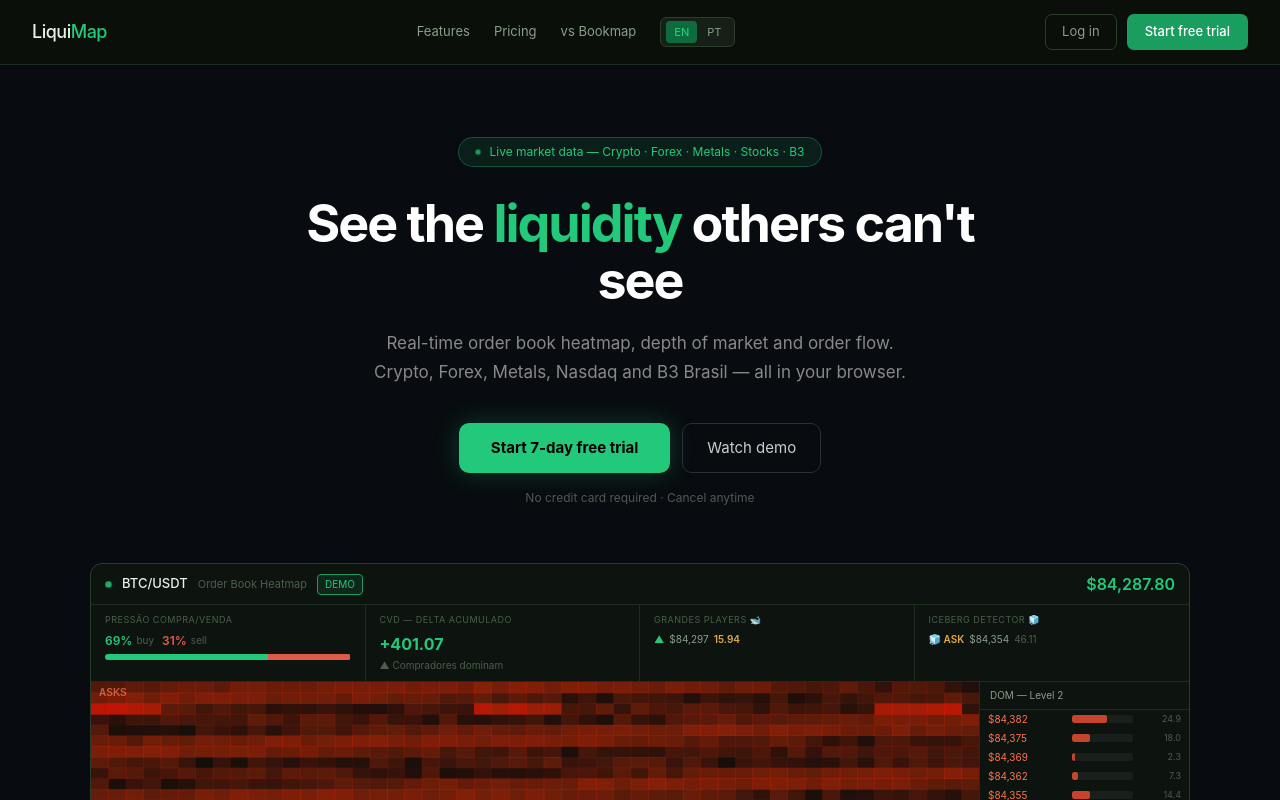
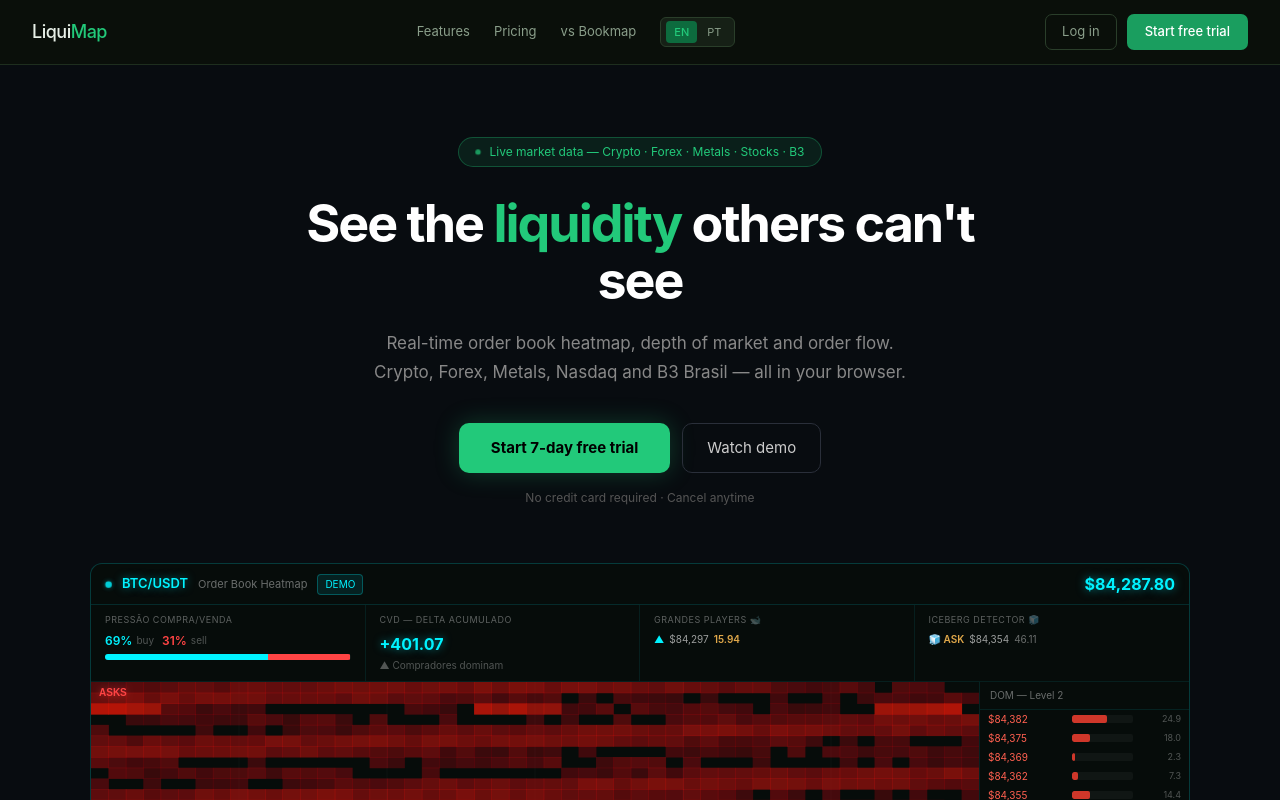
Before and after one commit to superdownyes-pixel/liquimap, a Next.js app: page / in a window 1280 px wide. Both pictures are taken after a click on the element "vs Bookmap". Shown: the top 800 px of the page. Built offline with nearby package versions, Linux system fonts and the light colour scheme; no server answers.

Commit message:
feat: per-asset color themes (BTC=cyan, ETH=purple, SOL=green) + whale glow effect

```diff
--- a/components/HeatmapDemo.js
+++ b/components/HeatmapDemo.js
@@ -1,6 +1,16 @@
 import { useEffect, useRef, useState } from 'react'
 
-export default function HeatmapDemo({ height = 340 }) {
+const THEMES = {
+  'BTC/USDT': { color: '#00f3ff', glow: 'rgba(0,243,255,0.5)',   bg: 'rgba(0,243,255,0.05)',   askColor: '#ff4444', askGlow: 'rgba(255,68,68,0.5)'   },
+  'ETH/USDT': { color: '#bc13fe', glow: 'rgba(188,19,254,0.5)',  bg: 'rgba(188,19,254,0.05)',  askColor: '#ff6b35', askGlow: 'rgba(255,107,53,0.5)'  },
+  'SOL/USDT': { color: '#00ff88', glow: 'rgba(0,255,136,0.5)',   bg: 'rgba(0,255,136,0.05)',   askColor: '#ff3366', askGlow: 'rgba(255,51,102,0.5)'  },
+  'BNB/USDT': { color: '#f3ba2f', glow: 'rgba(243,186,47,0.5)',  bg: 'rgba(243,186,47,0.05)',  askColor: '#ff5500', askGlow: 'rgba(255,85,0,0.5)'    },
+  'XRP/USDT': { color: '#346aa9', glow: 'rgba(52,106,169,0.5)',  bg: 'rgba(52,106,169,0.05)',  askColor: '#e03030', askGlow: 'rgba(224,48,48,0.5)'   },
+}
+
+const WHALE_THRESHOLD = 8
+
+export default function HeatmapDemo({ symbol = 'BTC/USDT', height = 340 }) {
   const canvasRef = useRef(null)
   const rafRef    = useRef(null)
   const heatRef   = useRef([])
@@ -13,16 +23,15 @@
   const [trades, setTrades]       = useState([])
   const [domRows, setDomRows]     = useState({ asks: [], bids: [] })
 
+  const theme = THEMES[symbol] || THEMES['BTC/USDT']
   const fmt    = (n, d = 2) => Number(n).toLocaleString('en-US', { minimumFractionDigits: d, maximumFractionDigits: d })
   const fmtVol = (n) => n >= 1000 ? `${(n / 1000).toFixed(1)}k` : n.toFixed(2)
 
   useEffect(() => {
     let alive = true
     let tick  = 0
-    let basePrice  = 84320.5
+    let basePrice  = symbol === 'ETH/USDT' ? 3200 : symbol === 'SOL/USDT' ? 140 : 84320.5
     let cvdAcc     = 0
-    let buyVolAcc  = 0
-    let sellVolAcc = 0
 
     function genBook(bp) {
       const asks = Array.from({ length: 14 }, (_, i) => ({
@@ -42,18 +51,16 @@
     function simulate() {
       if (!alive) return
       tick++
-      basePrice += (Math.random() - 0.495) * 8
+      basePrice += (Math.random() - 0.495) * (symbol === 'SOL/USDT' ? 0.3 : symbol === 'ETH/USDT' ? 2 : 8)
       setPrice(parseFloat(basePrice.toFixed(1)))
 
       const bp = Math.round(50 + Math.sin(tick * 0.04) * 18 + (Math.random() - 0.5) * 8)
       setBuyPct(Math.max(20, Math.min(80, bp)))
-
       cvdAcc += (bp - 50) * 0.6 + (Math.random() - 0.5) * 4
       setCvd(cvdAcc)
 
       const book = genBook(basePrice)
       setDomRows(book)
-
       heatRef.current.push({ asks: book.asks.map(l => l.size), bids: book.bids.map(l => l.size) })
       if (heatRef.current.length > 120) heatRef.current.shift()
 
@@ -61,8 +68,7 @@
         const isBuy = Math.random() > 0.48
         const qty   = Math.random() < 0.05 ? 5 + Math.random() * 15 : 0.01 + Math.random() * 0.8
         const t     = { time: new Date().toTimeString().slice(0, 8), price: basePrice + (Math.random() - 0.5) * 2, qty, isBuy }
-        if (isBuy) buyVolAcc += qty; else sellVolAcc += qty
-        if (qty >= 5) setLargeLots(prev => [{ ...t, ts: Date.now() }, ...prev].slice(0, 8))
+        if (qty >= WHALE_THRESHOLD) setLargeLots(prev => [{ ...t }, ...prev].slice(0, 8))
         setTrades(prev => [t, ...prev].slice(0, 40))
       }
       if (tick % 37 === 0) {
@@ -72,20 +78,32 @@
     }
 
     const interval = setInterval(simulate, 180)
+    return () => { alive = false; clearInterval(interval) }
+  }, [symbol])
+
+  useEffect(() => {
+    let alive = true
+    const t = THEMES[symbol] || THEMES['BTC/USDT']
 
     function draw() {
       const canvas = canvasRef.current
       if (!canvas) { rafRef.current = requestAnimationFrame(draw); return }
-      const W = canvas.offsetWidth
-      const H = height
+      const W = canvas.offsetWidth, H = height
       if (canvas.width !== W) canvas.width = W
       canvas.height = H
       const ctx = canvas.getContext('2d')
-      ctx.clearRect(0, 0, W, H)
 
-      // Dark background
-      ctx.fillStyle = '#0a0f0a'
+      // Dark bg
+      ctx.fillStyle = '#060c0a'
       ctx.fillRect(0, 0, W, H)
+
+      // Subtle grid
+      ctx.strokeStyle = 'rgba(255,255,255,0.03)'
+      ctx.lineWidth = 1
+      for (let i = 1; i < 6; i++) {
+        ctx.beginPath(); ctx.moveTo(W*i/6, 0); ctx.lineTo(W*i/6, H); ctx.stroke()
+      }
+      ctx.beginPath(); ctx.moveTo(0, H/2); ctx.lineTo(W, H/2); ctx.stroke()
 
       const hist = heatRef.current
       if (hist.length < 2) { rafRef.current = requestAnimationFrame(draw); return }
@@ -103,174 +121,185 @@
 
       for (let c = 0; c < cols; c++) {
         const snap = hist[c]
-        const age  = (c / cols) // 0=oldest, 1=newest
+        const isLatest = c === cols - 1
 
         for (let r = 0; r < LEVELS; r++) {
-          // ASKS: orange → deep red gradient based on intensity
+          // ── ASKS (top half) ──
           if (snap.asks[r] !== undefined) {
-            const ai = snap.asks[r] / mx
-            const intensity = Math.pow(ai, 0.4)
-            if (intensity > 0.04) {
-              // Low: dark orange | Mid: bright orange | High: hot white-red
-              const R = Math.round(180 + 75 * intensity)
-              const G = Math.round(60 * (1 - intensity) * intensity * 3)
-              const B = Math.round(20 * (1 - intensity))
-              ctx.fillStyle = `rgba(${R},${G},${B},${intensity * 0.92})`
+            const qty = snap.asks[r]
+            const alpha = Math.min(qty / mx, 1)
+            if (alpha > 0.04) {
+              const isWhale = qty > WHALE_THRESHOLD * mx * 0.4
+
+              if (isWhale && isLatest) {
+                ctx.shadowBlur  = 12
+                ctx.shadowColor = t.askGlow
+              }
+
+              // Color intensity: dim orange → bright red-white
+              const R = Math.round(200 + 55 * alpha)
+              const G = Math.round(50  * (1 - alpha) * alpha * 2)
+              const B = Math.round(20  * (1 - alpha))
+              ctx.fillStyle = `rgba(${R},${G},${B},${Math.pow(alpha, 0.4) * 0.9})`
               ctx.fillRect(c * cellW, r * cellH, cellW + 0.5, cellH + 0.5)
+
+              if (isWhale && isLatest) ctx.shadowBlur = 0
             }
           }
 
-          // BIDS: dark teal → bright cyan-green gradient
+          // ── BIDS (bottom half) — themed color ──
           if (snap.bids[r] !== undefined) {
-            const bi = snap.bids[r] / mx
-            const intensity = Math.pow(bi, 0.4)
-            if (intensity > 0.04) {
-              // Low: dark teal | Mid: teal-green | High: bright cyan
-              const R = Math.round(10 + 40 * intensity)
-              const G = Math.round(120 + 80 * intensity)
-              const B = Math.round(80 + 100 * intensity)
-              ctx.fillStyle = `rgba(${R},${G},${B},${intensity * 0.88})`
+            const qty = snap.bids[r]
+            const alpha = Math.min(qty / mx, 1)
+            if (alpha > 0.04) {
+              const isWhale = qty > WHALE_THRESHOLD * mx * 0.4
+
+              if (isWhale && isLatest) {
+                ctx.shadowBlur  = 14
+                ctx.shadowColor = t.glow
+              }
+
+              // Parse theme color and apply alpha
+              const intensity = Math.pow(alpha, 0.38)
+              ctx.fillStyle = hexToRgba(t.color, intensity * 0.88)
               ctx.fillRect(c * cellW, H / 2 + r * cellH, cellW + 0.5, cellH + 0.5)
+
+              // Whale gets extra bright cell
+              if (isWhale && isLatest) {
+                ctx.fillStyle = hexToRgba(t.color, 0.95)
+                ctx.fillRect(c * cellW - 1, H / 2 + r * cellH - 1, cellW + 2, cellH + 2)
+                ctx.shadowBlur = 0
+              }
             }
           }
         }
       }
 
-      // Highlight thick walls (gold glow)
-      const latest = hist[hist.length - 1]
-      if (latest) {
-        latest.asks.forEach((v, r) => {
-          if (v / mx > 0.72) {
-            ctx.fillStyle = 'rgba(255,220,50,0.18)'
-            ctx.fillRect((cols - 1) * cellW - 2, r * cellH, cellW + 3, cellH + 0.5)
-          }
-        })
-        latest.bids.forEach((v, r) => {
-          if (v / mx > 0.72) {
-            ctx.fillStyle = 'rgba(255,220,50,0.18)'
-            ctx.fillRect((cols - 1) * cellW - 2, H / 2 + r * cellH, cellW + 3, cellH + 0.5)
-          }
-        })
-      }
-
       // Midline glow
-      const grad = ctx.createLinearGradient(0, H/2 - 3, 0, H/2 + 3)
+      const grad = ctx.createLinearGradient(0, H/2-4, 0, H/2+4)
       grad.addColorStop(0, 'rgba(255,255,255,0.0)')
-      grad.addColorStop(0.5, 'rgba(255,255,255,0.25)')
+      grad.addColorStop(0.5, 'rgba(255,255,255,0.2)')
       grad.addColorStop(1, 'rgba(255,255,255,0.0)')
       ctx.fillStyle = grad
-      ctx.fillRect(0, H / 2 - 3, W, 6)
+      ctx.fillRect(0, H/2-4, W, 8)
 
-      // Labels
-      ctx.fillStyle = 'rgba(255,120,80,0.7)'
+      // Labels with theme color
+      ctx.shadowBlur = 6; ctx.shadowColor = t.askGlow
+      ctx.fillStyle = t.askColor || '#ff5030'
       ctx.font = 'bold 10px sans-serif'
       ctx.fillText('ASKS', 8, 14)
-      ctx.fillStyle = 'rgba(50,200,140,0.7)'
-      ctx.fillText('BIDS', 8, H / 2 + 14)
+      ctx.shadowBlur = 6; ctx.shadowColor = t.glow
+      ctx.fillStyle = t.color
+      ctx.fillText('BIDS', 8, H/2 + 14)
+      ctx.shadowBlur = 0
       ctx.fillStyle = 'rgba(255,255,255,0.2)'
       ctx.font = '10px sans-serif'
-      ctx.fillText('recent →', W - 65, H - 4)
+      ctx.fillText('recent →', W - 65, H - 5)
 
       rafRef.current = requestAnimationFrame(draw)
     }
     rafRef.current = requestAnimationFrame(draw)
+    return () => { alive = false; cancelAnimationFrame(rafRef.current) }
+  }, [symbol, height])
 
-    return () => {
-      alive = false
-      clearInterval(interval)
-      cancelAnimationFrame(rafRef.current)
-    }
-  }, [height])
+  function hexToRgba(hex, alpha) {
+    const r = parseInt(hex.slice(1,3),16)
+    const g = parseInt(hex.slice(3,5),16)
+    const b = parseInt(hex.slice(5,7),16)
+    return `rgba(${r},${g},${b},${alpha})`
+  }
 
   const sellPct  = 100 - buyPct
-  const cvdColor = cvd >= 0 ? 'var(--green2)' : 'var(--red)'
-  const maxSize  = Math.max(...domRows.asks.map(l => l?.size || 0), ...domRows.bids.map(l => l?.size || 0), 1)
+  const cvdColor = cvd >= 0 ? theme.color : '#ff4444'
+  const maxSize  = Math.max(...domRows.asks.map(l => l?.size||0), ...domRows.bids.map(l => l?.size||0), 1)
 
   return (
-    <div style={{ display: 'flex', flexDirection: 'column', background: '#0d1410', borderRadius: 12, overflow: 'hidden', border: '0.5px solid var(--border2)' }}>
+    <div style={{ display: 'flex', flexDirection: 'column', background: '#060c0a', borderRadius: 12, overflow: 'hidden', border: `0.5px solid ${theme.color}33` }}>
 
       {/* Top bar */}
-      <div style={{ display: 'flex', alignItems: 'center', justifyContent: 'space-between', padding: '8px 14px', borderBottom: '0.5px solid var(--border)', flexWrap: 'wrap', gap: 8 }}>
+      <div style={{ display: 'flex', alignItems: 'center', justifyContent: 'space-between', padding: '8px 14px', borderBottom: `0.5px solid ${theme.color}22`, flexWrap: 'wrap', gap: 8 }}>
         <div style={{ display: 'flex', alignItems: 'center', gap: 10 }}>
-          <span className="dot-live" style={{ background: 'var(--green2)' }} />
-          <span style={{ fontSize: 13, fontWeight: 500, color: 'var(--text)' }}>BTC/USDT</span>
-          <span style={{ fontSize: 11, color: 'var(--text3)' }}>Order Book Heatmap</span>
-          <span style={{ fontSize: 10, padding: '2px 7px', borderRadius: 4, background: 'rgba(34,201,122,0.1)', color: 'var(--green2)', border: '0.5px solid var(--green)' }}>DEMO</span>
+          <span className="dot-live" style={{ background: theme.color, boxShadow: `0 0 6px ${theme.glow}` }} />
+          <span style={{ fontSize: 13, fontWeight: 600, color: theme.color, textShadow: `0 0 8px ${theme.glow}` }}>{symbol}</span>
+          <span style={{ fontSize: 11, color: 'rgba(255,255,255,0.4)' }}>Order Book Heatmap</span>
+          <span style={{ fontSize: 10, padding: '2px 7px', borderRadius: 4, background: `${theme.color}18`, color: theme.color, border: `0.5px solid ${theme.color}44` }}>DEMO</span>
         </div>
-        <span style={{ fontSize: 16, fontWeight: 600, color: 'var(--green2)' }}>${fmt(price)}</span>
+        <span style={{ fontSize: 16, fontWeight: 700, color: theme.color, textShadow: `0 0 10px ${theme.glow}` }}>${fmt(price)}</span>
       </div>
 
       {/* Flow Indicators */}
-      <div style={{ display: 'grid', gridTemplateColumns: 'repeat(4, 1fr)', borderBottom: '0.5px solid var(--border)', background: '#0d1410' }}>
-        <div style={{ padding: '8px 14px', borderRight: '0.5px solid var(--border)' }}>
-          <div style={{ fontSize: 9, color: 'var(--text3)', marginBottom: 5, letterSpacing: 0.5 }}>PRESSÃO COMPRA/VENDA</div>
+      <div style={{ display: 'grid', gridTemplateColumns: 'repeat(4, 1fr)', borderBottom: `0.5px solid ${theme.color}15`, background: '#060c0a' }}>
+        <div style={{ padding: '8px 14px', borderRight: `0.5px solid ${theme.color}15` }}>
+          <div style={{ fontSize: 9, color: 'rgba(255,255,255,0.35)', marginBottom: 5, letterSpacing: 0.5 }}>PRESSÃO COMPRA/VENDA</div>
           <div style={{ display: 'flex', gap: 4, alignItems: 'center', marginBottom: 4 }}>
-            <span style={{ fontSize: 12, fontWeight: 600, color: 'var(--green2)' }}>{buyPct}%</span>
-            <span style={{ fontSize: 10, color: 'var(--text3)' }}>buy</span>
-            <span style={{ fontSize: 12, fontWeight: 600, color: 'var(--red)', marginLeft: 4 }}>{sellPct}%</span>
-            <span style={{ fontSize: 10, color: 'var(--text3)' }}>sell</span>
+            <span style={{ fontSize: 12, fontWeight: 600, color: theme.color }}>{buyPct}%</span>
+            <span style={{ fontSize: 10, color: 'rgba(255,255,255,0.3)' }}>buy</span>
+            <span style={{ fontSize: 12, fontWeight: 600, color: '#ff4444', marginLeft: 4 }}>{sellPct}%</span>
+            <span style={{ fontSize: 10, color: 'rgba(255,255,255,0.3)' }}>sell</span>
           </div>
-          <div style={{ height: 6, borderRadius: 3, background: 'var(--bg2)', overflow: 'hidden', display: 'flex' }}>
-            <div style={{ width: `${buyPct}%`, background: 'var(--green2)', transition: 'width 0.4s' }} />
-            <div style={{ width: `${sellPct}%`, background: 'var(--red)', transition: 'width 0.4s' }} />
+          <div style={{ height: 6, borderRadius: 3, background: 'rgba(255,255,255,0.06)', overflow: 'hidden', display: 'flex' }}>
+            <div style={{ width: `${buyPct}%`, background: theme.color, boxShadow: `0 0 6px ${theme.glow}`, transition: 'width 0.4s' }} />
+            <div style={{ width: `${sellPct}%`, background: '#ff4444', transition: 'width 0.4s' }} />
           </div>
         </div>
-        <div style={{ padding: '8px 14px', borderRight: '0.5px solid var(--border)' }}>
-          <div style={{ fontSize: 9, color: 'var(--text3)', marginBottom: 5, letterSpacing: 0.5 }}>CVD — DELTA ACUMULADO</div>
-          <div style={{ fontSize: 16, fontWeight: 700, color: cvdColor }}>{cvd >= 0 ? '+' : ''}{fmtVol(Math.abs(cvd))}</div>
-          <div style={{ fontSize: 10, color: 'var(--text3)', marginTop: 2 }}>{cvd >= 0 ? '▲ Compradores dominam' : '▼ Vendedores dominam'}</div>
+        <div style={{ padding: '8px 14px', borderRight: `0.5px solid ${theme.color}15` }}>
+          <div style={{ fontSize: 9, color: 'rgba(255,255,255,0.35)', marginBottom: 5, letterSpacing: 0.5 }}>CVD — DELTA ACUMULADO</div>
+          <div style={{ fontSize: 16, fontWeight: 700, color: cvdColor, textShadow: `0 0 8px ${cvd>=0 ? theme.glow : 'rgba(255,68,68,0.5)'}` }}>
+            {cvd >= 0 ? '+' : ''}{fmtVol(Math.abs(cvd))}
+          </div>
+          <div style={{ fontSize: 10, color: 'rgba(255,255,255,0.3)', marginTop: 2 }}>{cvd >= 0 ? '▲ Compradores dominam' : '▼ Vendedores dominam'}</div>
         </div>
-        <div style={{ padding: '8px 14px', borderRight: '0.5px solid var(--border)' }}>
-          <div style={{ fontSize: 9, color: 'var(--text3)', marginBottom: 5, letterSpacing: 0.5 }}>GRANDES PLAYERS 🐋</div>
+        <div style={{ padding: '8px 14px', borderRight: `0.5px solid ${theme.color}15` }}>
+          <div style={{ fontSize: 9, color: 'rgba(255,255,255,0.35)', marginBottom: 5, letterSpacing: 0.5 }}>GRANDES PLAYERS 🐋</div>
           {largeLots.length === 0
-            ? <div style={{ fontSize: 11, color: 'var(--text3)' }}>Aguardando lotes...</div>
+            ? <div style={{ fontSize: 11, color: 'rgba(255,255,255,0.3)' }}>Aguardando lotes...</div>
             : largeLots.slice(0, 3).map((t, i) => (
               <div key={i} style={{ display: 'flex', alignItems: 'center', gap: 5, marginBottom: 2 }}>
-                <span style={{ fontSize: 10, color: t.isBuy ? 'var(--green2)' : 'var(--red)', fontWeight: 600 }}>{t.isBuy ? '▲' : '▼'}</span>
-                <span style={{ fontSize: 10, color: 'var(--text2)' }}>${fmt(t.price, 0)}</span>
+                <span style={{ fontSize: 10, color: t.isBuy ? theme.color : '#ff4444', fontWeight: 600 }}>{t.isBuy ? '▲' : '▼'}</span>
+                <span style={{ fontSize: 10, color: 'rgba(255,255,255,0.6)' }}>${fmt(t.price, 0)}</span>
                 <span style={{ fontSize: 10, color: '#e0a84a', fontWeight: 600 }}>{t.qty.toFixed(2)}</span>
               </div>
             ))}
         </div>
         <div style={{ padding: '8px 14px' }}>
-          <div style={{ fontSize: 9, color: 'var(--text3)', marginBottom: 5, letterSpacing: 0.5 }}>ICEBERG DETECTOR 🧊</div>
+          <div style={{ fontSize: 9, color: 'rgba(255,255,255,0.35)', marginBottom: 5, letterSpacing: 0.5 }}>ICEBERG DETECTOR 🧊</div>
           {icebergs.length === 0
-            ? <div style={{ fontSize: 11, color: 'var(--text3)' }}>Monitorando...</div>
+            ? <div style={{ fontSize: 11, color: 'rgba(255,255,255,0.3)' }}>Monitorando...</div>
             : icebergs.slice(0, 3).map((ic, i) => (
               <div key={i} style={{ display: 'flex', alignItems: 'center', gap: 5, marginBottom: 2 }}>
                 <span style={{ fontSize: 10, color: '#e0a84a', fontWeight: 600 }}>🧊 {ic.side.toUpperCase()}</span>
-                <span style={{ fontSize: 10, color: 'var(--text2)' }}>${fmt(ic.price, 0)}</span>
-                <span style={{ fontSize: 10, color: 'var(--text3)' }}>{ic.size.toFixed(2)}</span>
+                <span style={{ fontSize: 10, color: 'rgba(255,255,255,0.6)' }}>${fmt(ic.price, 0)}</span>
+                <span style={{ fontSize: 10, color: 'rgba(255,255,255,0.4)' }}>{ic.size.toFixed(2)}</span>
               </div>
             ))}
         </div>
       </div>
 
-      {/* Heatmap + DOM — sem gap */}
+      {/* Heatmap + DOM */}
       <div style={{ display: 'grid', gridTemplateColumns: '1fr 210px' }}>
         <canvas ref={canvasRef} style={{ display: 'block', width: '100%', height }} />
-        <div style={{ borderLeft: '0.5px solid var(--border)', display: 'flex', flexDirection: 'column', background: '#0d1410' }}>
-          <div style={{ padding: '6px 10px', borderBottom: '0.5px solid var(--border)', fontSize: 10, color: 'var(--text2)' }}>DOM — Level 2</div>
+        <div style={{ borderLeft: `0.5px solid ${theme.color}18`, display: 'flex', flexDirection: 'column', background: '#060c0a' }}>
+          <div style={{ padding: '6px 10px', borderBottom: `0.5px solid ${theme.color}18`, fontSize: 10, color: 'rgba(255,255,255,0.4)' }}>DOM — Level 2</div>
           <div style={{ flex: 1, overflowY: 'auto' }}>
             {[...domRows.asks].reverse().map((l, i) => (
               <div key={i} style={{ display: 'grid', gridTemplateColumns: '80px 1fr 44px', padding: '2px 8px', alignItems: 'center' }}>
-                <span style={{ fontSize: 10, color: '#ff7050' }}>${fmt(l.price, 0)}</span>
-                <div style={{ height: 8, background: 'rgba(255,255,255,0.05)', borderRadius: 2, overflow: 'hidden', margin: '0 4px' }}>
-                  <div style={{ height: '100%', width: `${Math.round(l.size/maxSize*100)}%`, background: '#ff5030', opacity: 0.75, borderRadius: 2, transition: 'width 0.3s' }} />
+                <span style={{ fontSize: 10, color: '#ff6050' }}>${fmt(l.price, 0)}</span>
+                <div style={{ height: 8, background: 'rgba(255,255,255,0.04)', borderRadius: 2, overflow: 'hidden', margin: '0 4px' }}>
+                  <div style={{ height: '100%', width: `${Math.round(l.size/maxSize*100)}%`, background: '#ff4030', opacity: 0.8, borderRadius: 2, transition: 'width 0.3s' }} />
                 </div>
-                <span style={{ fontSize: 9, color: 'var(--text3)', textAlign: 'right' }}>{l.size.toFixed(1)}</span>
+                <span style={{ fontSize: 9, color: 'rgba(255,255,255,0.3)', textAlign: 'right' }}>{l.size.toFixed(1)}</span>
               </div>
             ))}
-            <div style={{ padding: '3px 8px', background: 'rgba(255,255,255,0.04)', fontSize: 10, color: 'var(--text2)', textAlign: 'center', borderTop: '0.5px solid var(--border)', borderBottom: '0.5px solid var(--border)' }}>
+            <div style={{ padding: '3px 8px', background: `${theme.color}08`, fontSize: 10, color: theme.color, textAlign: 'center', borderTop: `0.5px solid ${theme.color}18`, borderBottom: `0.5px solid ${theme.color}18` }}>
               Spread: ${domRows.asks[0] && domRows.bids[0] ? fmt(domRows.asks[0].price - domRows.bids[0].price, 1) : '—'}
             </div>
             {domRows.bids.map((l, i) => (
               <div key={i} style={{ display: 'grid', gridTemplateColumns: '80px 1fr 44px', padding: '2px 8px', alignItems: 'center' }}>
-                <span style={{ fontSize: 10, color: '#32c88c' }}>${fmt(l.price, 0)}</span>
-                <div style={{ height: 8, background: 'rgba(255,255,255,0.05)', borderRadius: 2, overflow: 'hidden', margin: '0 4px' }}>
-                  <div style={{ height: '100%', width: `${Math.round(l.size/maxSize*100)}%`, background: '#22c97a', opacity: 0.75, borderRadius: 2, transition: 'width 0.3s' }} />
+                <span style={{ fontSize: 10, color: theme.color }}>${fmt(l.price, 0)}</span>
+                <div style={{ height: 8, background: 'rgba(255,255,255,0.04)', borderRadius: 2, overflow: 'hidden', margin: '0 4px' }}>
+                  <div style={{ height: '100%', width: `${Math.round(l.size/maxSize*100)}%`, background: theme.color, opacity: 0.75, borderRadius: 2, transition: 'width 0.3s', boxShadow: `0 0 4px ${theme.glow}` }} />
                 </div>
-                <span style={{ fontSize: 9, color: 'var(--text3)', textAlign: 'right' }}>{l.size.toFixed(1)}</span>
+                <span style={{ fontSize: 9, color: 'rgba(255,255,255,0.3)', textAlign: 'right' }}>{l.size.toFixed(1)}</span>
               </div>
             ))}
           </div>
@@ -278,15 +307,15 @@
       </div>
 
       {/* Trades tape */}
-      <div style={{ borderTop: '0.5px solid var(--border)', maxHeight: 120, overflowY: 'auto', background: '#0d1410' }}>
-        <div style={{ padding: '4px 12px', fontSize: 10, color: 'var(--text3)', borderBottom: '0.5px solid var(--border)' }}>Live trades</div>
+      <div style={{ borderTop: `0.5px solid ${theme.color}15`, maxHeight: 120, overflowY: 'auto', background: '#060c0a' }}>
+        <div style={{ padding: '4px 12px', fontSize: 10, color: 'rgba(255,255,255,0.3)', borderBottom: `0.5px solid ${theme.color}15` }}>Live trades</div>
         {trades.map((t, i) => (
-          <div key={i} style={{ display: 'grid', gridTemplateColumns: '60px 1fr 80px 60px 24px', padding: '3px 12px', fontSize: 11, borderBottom: '0.5px solid rgba(255,255,255,0.04)', background: t.qty >= 5 ? (t.isBuy ? 'rgba(34,201,122,0.06)' : 'rgba(255,60,40,0.06)') : 'transparent' }}>
-            <span style={{ color: 'var(--text3)' }}>{t.time}</span>
-            <span style={{ fontWeight: 500, color: t.isBuy ? '#32c88c' : '#ff5030' }}>${fmt(t.price, 0)}</span>
-            <span style={{ textAlign: 'right', color: 'var(--text2)' }}>{t.qty.toFixed(3)}</span>
-            <span style={{ textAlign: 'right', color: t.isBuy ? '#32c88c' : '#ff5030' }}>{t.isBuy ? 'BUY' : 'SELL'}</span>
-            <span style={{ textAlign: 'right', fontSize: 9 }}>{t.qty >= 5 ? '🐋' : ''}</span>
+          <div key={i} style={{ display: 'grid', gridTemplateColumns: '60px 1fr 80px 60px 24px', padding: '3px 12px', fontSize: 11, borderBottom: 'rgba(255,255,255,0.03) solid 0.5px', background: t.qty >= WHALE_THRESHOLD ? (t.isBuy ? `${theme.color}08` : 'rgba(255,68,68,0.06)') : 'transparent' }}>
+            <span style={{ color: 'rgba(255,255,255,0.3)' }}>{t.time}</span>
+            <span style={{ fontWeight: 600, color: t.isBuy ? theme.color : '#ff4444', textShadow: t.qty >= WHALE_THRESHOLD ? (t.isBuy ? `0 0 6px ${theme.glow}` : '0 0 6px rgba(255,68,68,0.5)') : 'none' }}>${fmt(t.price, 0)}</span>
+            <span style={{ textAlign: 'right', color: 'rgba(255,255,255,0.5)' }}>{t.qty.toFixed(3)}</span>
+            <span style={{ textAlign: 'right', color: t.isBuy ? theme.color : '#ff4444' }}>{t.isBuy ? 'BUY' : 'SELL'}</span>
+            <span style={{ textAlign: 'right', fontSize: 9 }}>{t.qty >= WHALE_THRESHOLD ? '🐋' : ''}</span>
           </div>
         ))}
       </div>
```
